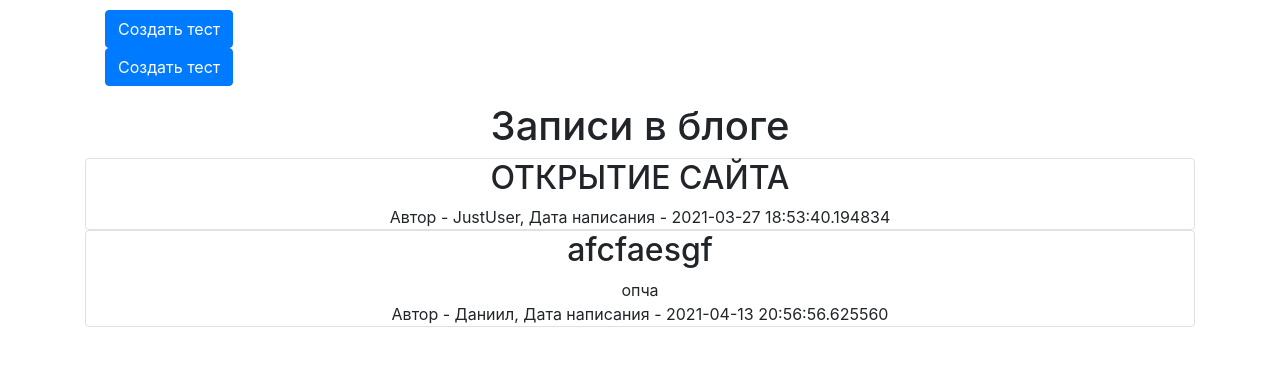
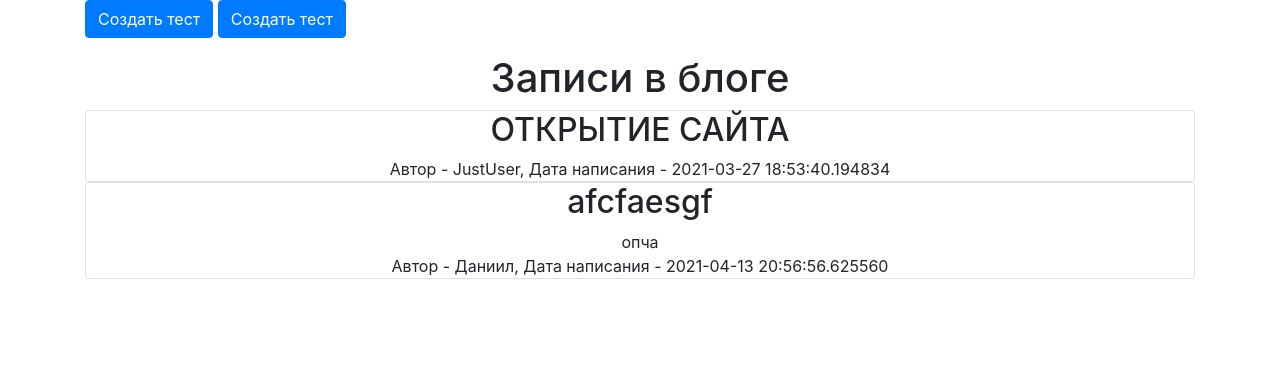
Before and after one commit to w-o-p/web, a Flask app: page / in a window 1280 px wide. Shown: the part 70-436 px from the top of the page. Run offline with Flask 2, Linux system fonts and the light colour scheme; data comes from the database, SQL or seed files in the repository; some libraries are stand-ins or nearby versions.

Commit message:
Update index.html

```diff
--- a/templates/index.html
+++ b/templates/index.html
@@ -1,7 +1,7 @@
 {% extends "base.html" %}
 
 {% block content %}
-<p class="bgr">
+<p align="left">
     <a href="/tests" class="btn btn-primary">
         Создать тест
     </a>
```
